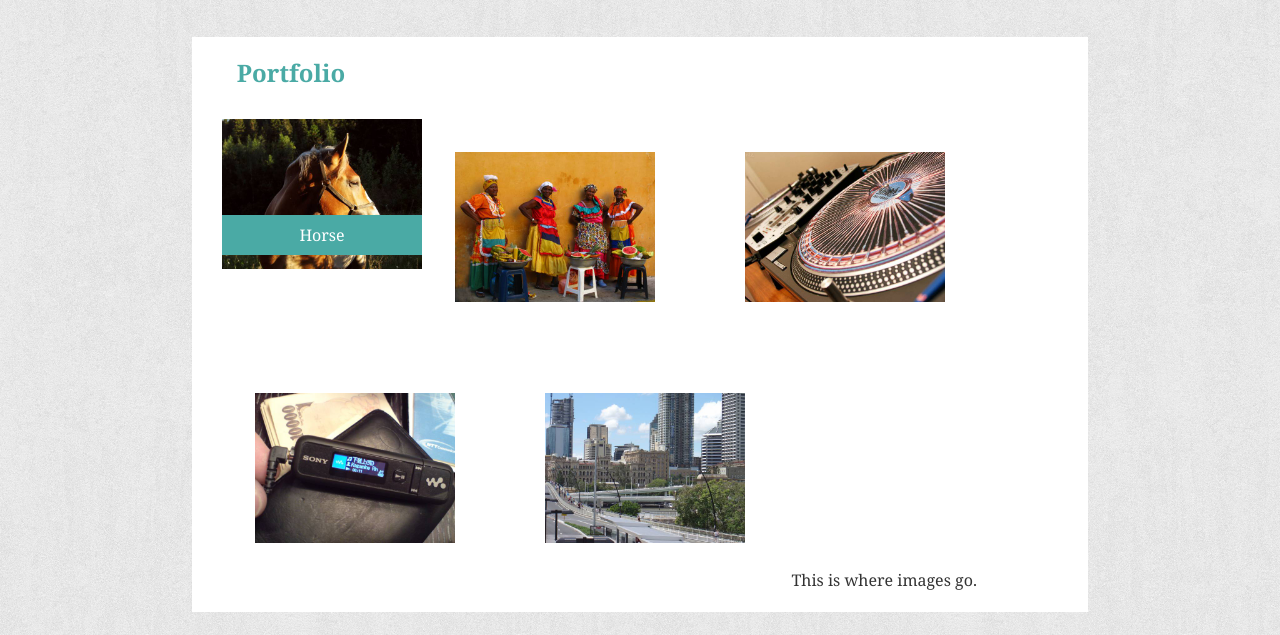
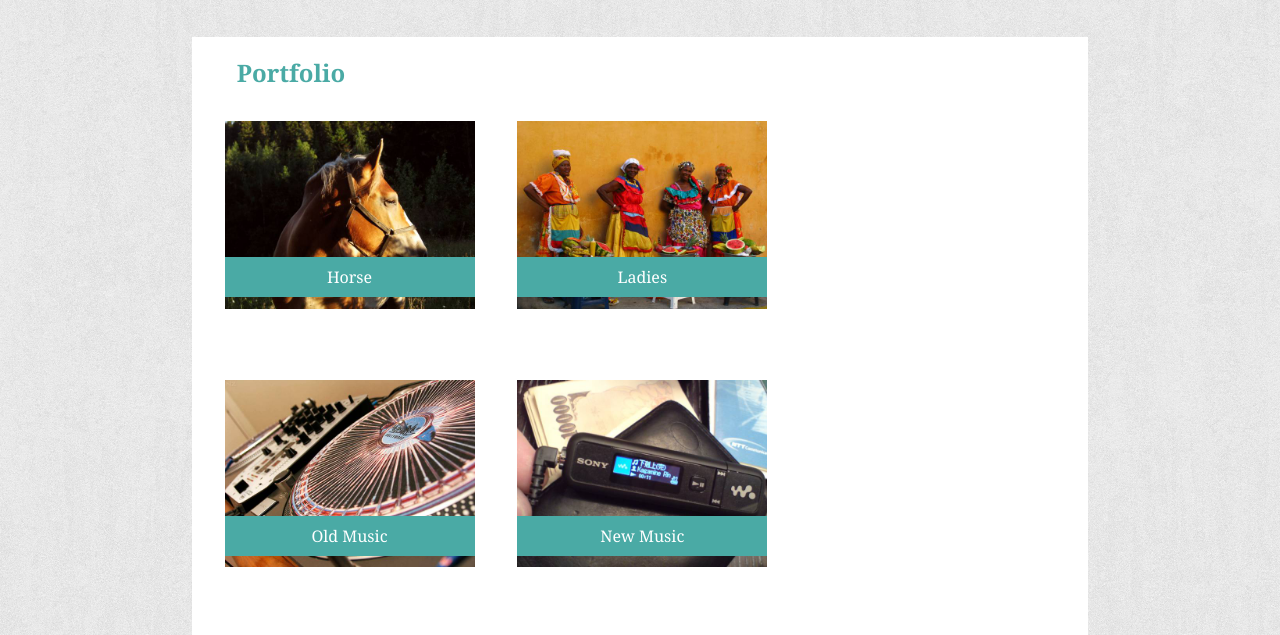
Before and after one commit to MelEKn/Basic-Portfolio, a plain HTML site: page portfolio.html in a window 1280 px wide. Shown: the part 90-725 px from the top of the page. Drawn offline with Linux system fonts and the light colour scheme.

Commit message:
Added labels to portfolio images

```diff
--- a/assets/css/style.css
+++ b/assets/css/style.css
@@ -95,8 +95,9 @@ h2{
 }
 
 .portfolio-images{
-    width: 200px;
+    width: 250px;
     margin: 5%;
+
 }
 
 
@@ -105,6 +106,7 @@ h2{
     text-align: center;
     color: white;
      float: left;
+     margin-right: 5%;
 }
 
 /* #image1{
@@ -121,7 +123,7 @@ h2{
    padding: 8px;
    /* float: left;  */
    top: -70px;
-   left: 10px;
+   left: 5%;
    /* margin-bottom: 20%; */
 
 }
--- a/portfolio.html
+++ b/portfolio.html
@@ -35,14 +35,28 @@
 
                 </div>
 
-                <img src="assets/images/image2.jpg" class="portfolio-images" id="image2" alt="" />
-                <img src="assets/images/image3.jpg" class="portfolio-images" id="image3" alt="" />
-                <img src="assets/images/image4.jpg" class="portfolio-images" id="image4" alt="" />
-                <img src="assets/images/image5.jpg" class="portfolio-images" id="image5" alt="" />
+                <div class="full">
+                     <img src="assets/images/image2.jpg" class="portfolio-images" id="image2" alt="" />
+                     <div class="label">Ladies</div>
+                </div>
+
+                <div class="full">
+                     <img src="assets/images/image3.jpg" class="portfolio-images" id="image3" alt="" />
+                     <div class="label">Old Music</div>
+                </div>
+
+                <div class="full">
+                     <img src="assets/images/image4.jpg" class="portfolio-images" id="image4" alt="" />
+                     <div class="label">New Music</div>
+                </div>
+
+                <div class="full">
+                   <img src="assets/images/image5.jpg" class="portfolio-images" id="image5" alt="" />
+                   <div class="label">City</div>
+                </div>
 
                 <!-- Images from lorempixel.com -->
 
-                This is where images go.
 
             </section>
 
```
